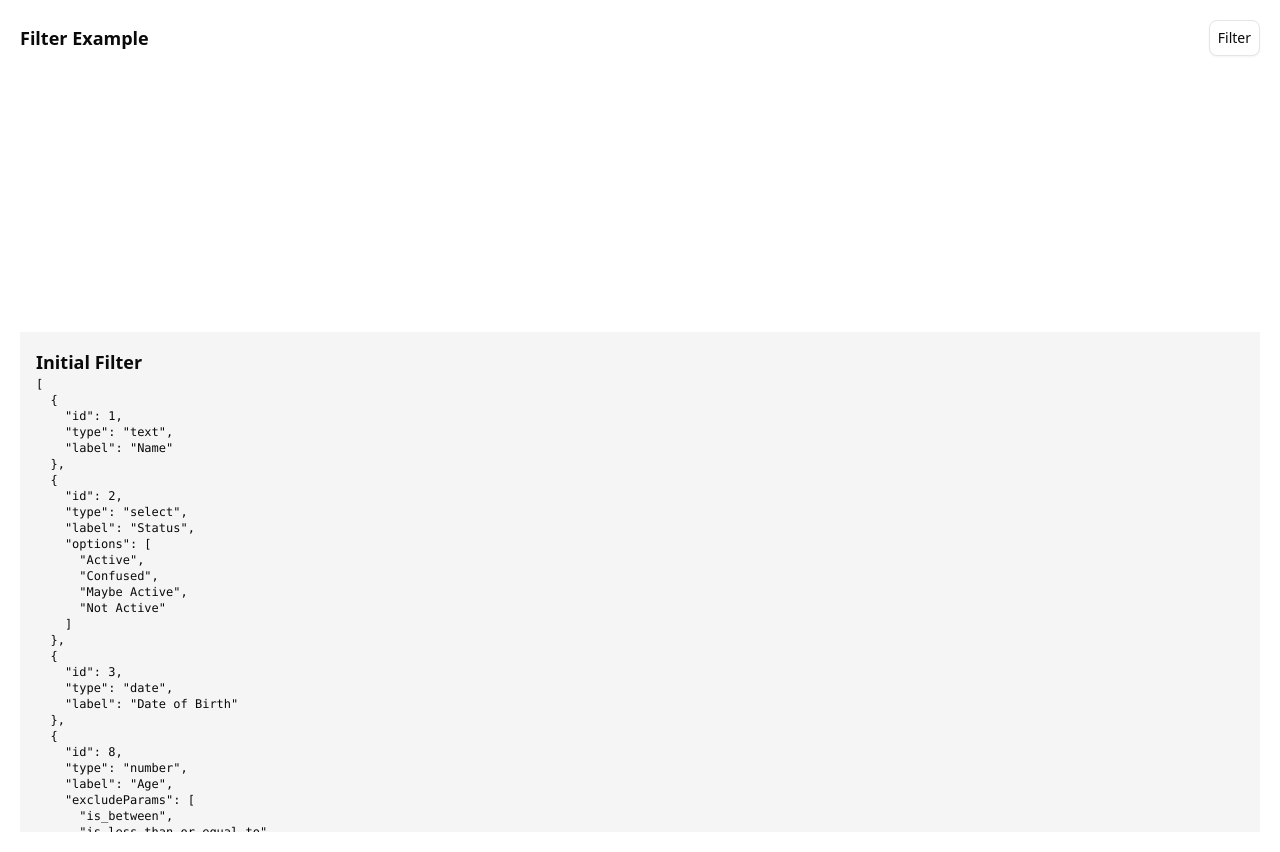
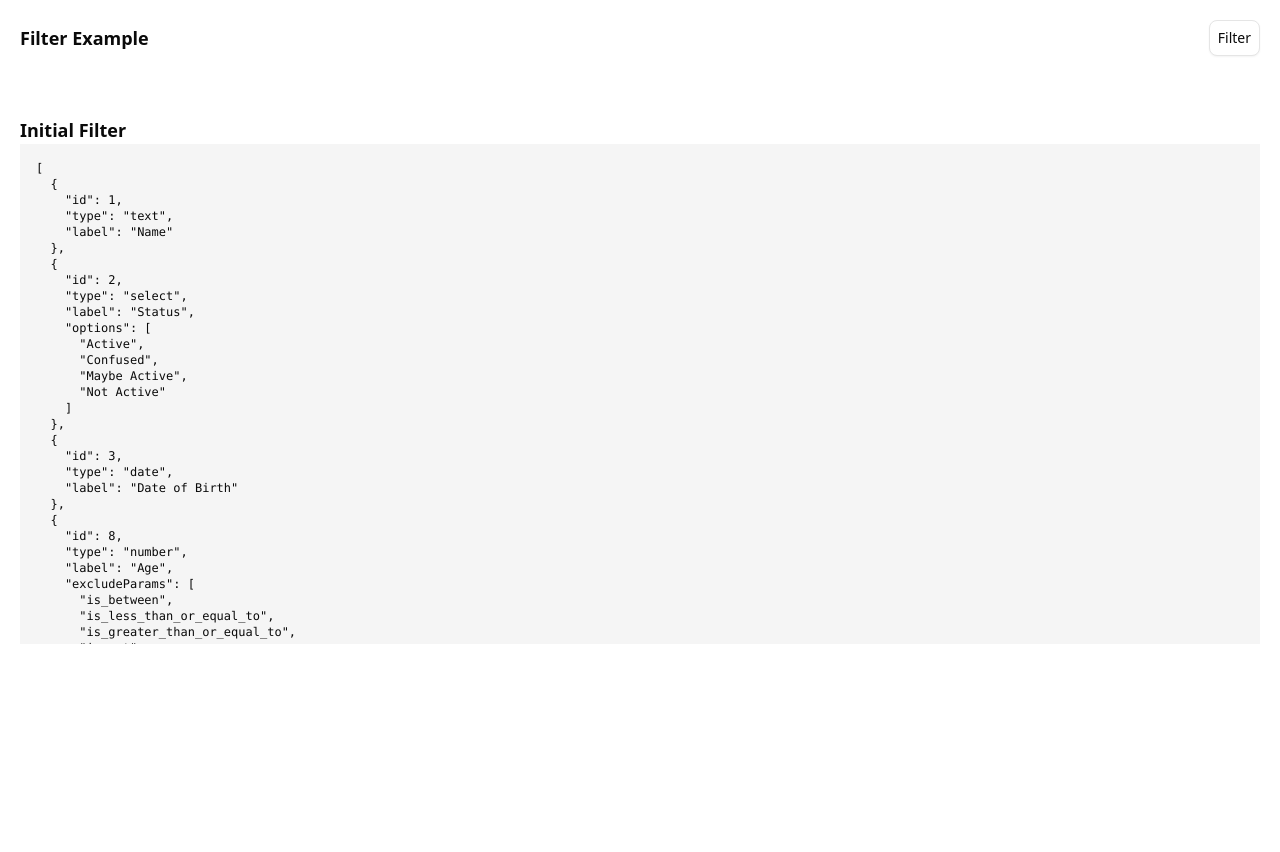
Before and after one commit to memoye/filter-stuff, a React (Vite) app: page / in a window 1280 px wide. After the commit the page ends 800 px from the top, so only its background shows below. Built offline with nearby package versions, Linux system fonts and the light colour scheme.

Commit message:
Update demo

```diff
--- a/src/App.tsx
+++ b/src/App.tsx
@@ -121,11 +121,22 @@ function App() {
         />
       )}
 
-      <div className="max-h-[500px] overflow-y-auto bg-muted p-4 mt-64">
-        <h2 className="text-lg font-semibold">Initial Filter</h2>
-        <pre className="text-xs">
-          <code>{JSON.stringify(initialFilter, null, 2)}</code>
-        </pre>
+      <div className="flex items-start flex-col md:flex-row gap-4 mt-10">
+        <div className="flex-1">
+          <h2 className="text-lg font-semibold">Initial Filter</h2>
+          <pre className="max-h-[500px] overflow-y-auto bg-muted p-4 text-xs">
+            <code>{JSON.stringify(initialFilter, null, 2)}</code>
+          </pre>
+        </div>
+
+        {selectedFilter.length > 0 && (
+          <div className="flex-1">
+            <h2 className="text-lg font-semibold">Selected Filter</h2>
+            <pre className="max-h-[500px] overflow-y-auto bg-muted p-4 text-xs">
+              <code>{JSON.stringify(selectedFilter, null, 2)}</code>
+            </pre>
+          </div>
+        )}
       </div>
     </main>
   );
```
